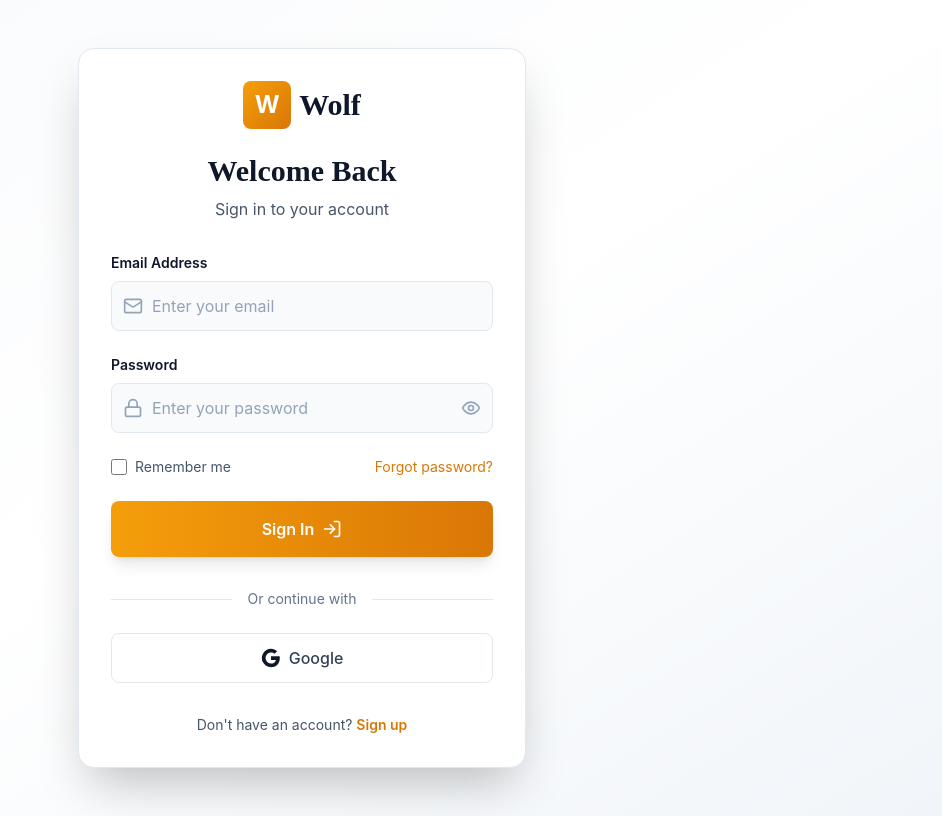
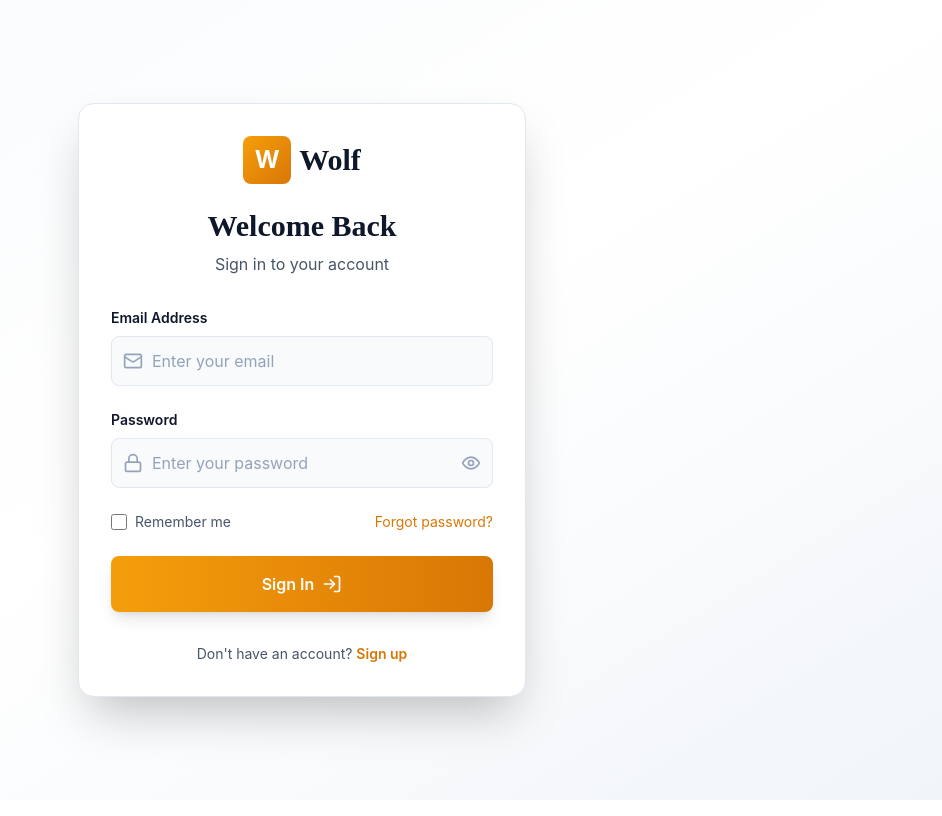
Before and after one commit to ryoheina/traiding, a Next.js app: page /login in a window 1280 px wide. Shown: the whole page, without its empty margins (338-1280 px from the left). Built offline with nearby package versions, Linux system fonts and the light colour scheme.

Commit message:
Remove Google sign-in button from login page

```diff
--- a/src/app/login/page.tsx
+++ b/src/app/login/page.tsx
@@ -11,7 +11,6 @@ import {
 } from "lucide-react";
 import Link from "next/link";
 import { useRouter } from "next/navigation";
-import { signIn } from "next-auth/react";
 
 export default function LoginPage() {
   const router = useRouter();
@@ -22,7 +21,6 @@ export default function LoginPage() {
   const [showPassword, setShowPassword] = useState(false);
   const [errors, setErrors] = useState<Record<string, string>>({});
   const [isLoading, setIsLoading] = useState(false);
-  const [isGoogleLoading, setIsGoogleLoading] = useState(false);
 
   const validateForm = () => {
     const newErrors: Record<string, string> = {};
@@ -90,17 +88,6 @@ export default function LoginPage() {
         ...errors,
         [e.target.name]: ""
       });
-    }
-  };
-
-  const handleGoogleSignIn = async () => {
-    setIsGoogleLoading(true);
-    try {
-      await signIn('google', { callbackUrl: '/team' });
-    } catch (error) {
-      setErrors({ submit: 'Google sign-in failed' });
-    } finally {
-      setIsGoogleLoading(false);
     }
   };
 
@@ -221,40 +208,6 @@ export default function LoginPage() {
             </button>
           </form>
 
-          <div className="mt-8">
-            <div className="relative">
-              <div className="absolute inset-0 flex items-center">
-                <div className="w-full border-t border-wolf-200 dark:border-wolf-700" />
-              </div>
-              <div className="relative flex justify-center text-sm">
-                <span className="px-4 bg-white dark:bg-wolf-900 text-wolf-500">Or continue with</span>
-              </div>
-            </div>
-
-            <div className="mt-6">
-              <button
-                type="button"
-                onClick={handleGoogleSignIn}
-                disabled={isGoogleLoading}
-                className="w-full flex items-center justify-center space-x-2 py-3 border border-wolf-200 dark:border-wolf-700 rounded-lg hover:bg-wolf-50 dark:hover:bg-wolf-800 transition-colors disabled:opacity-50 disabled:cursor-not-allowed"
-              >
-                {isGoogleLoading ? (
-                  <div className="w-5 h-5 border-2 border-wolf-400 border-t-transparent rounded-full animate-spin" />
-                ) : (
-                  <svg className="w-5 h-5" viewBox="0 0 24 24">
-                    <path fill="currentColor" d="M22.56 12.25c0-.78-.07-1.53-.2-2.25H12v4.26h5.92c-.26 1.37-1.04 2.53-2.21 3.31v2.77h3.57c2.08-1.92 3.28-4.74 3.28-8.09z"/>
-                    <path fill="currentColor" d="M12 23c2.97 0 5.46-.98 7.28-2.66l-3.57-2.77c-.98.66-2.23 1.06-3.71 1.06-2.86 0-5.29-1.93-6.16-4.53H2.18v2.84C3.99 20.53 7.7 23 12 23z"/>
-                    <path fill="currentColor" d="M5.84 14.09c-.22-.66-.35-1.36-.35-2.09s.13-1.43.35-2.09V7.07H2.18C1.43 8.55 1 10.22 1 12s.43 3.45 1.18 4.93l2.85-2.22.81-.62z"/>
-                    <path fill="currentColor" d="M12 5.38c1.62 0 3.06.56 4.21 1.64l3.15-3.15C17.45 2.09 14.97 1 12 1 7.7 1 3.99 3.47 2.18 7.07l3.66 2.84c.87-2.6 3.3-4.53 6.16-4.53z"/>
-                  </svg>
-                )}
-                <span className="text-wolf-700 dark:text-wolf-300 font-medium">
-                  {isGoogleLoading ? 'Signing in with Google...' : 'Google'}
-                </span>
-              </button>
-            </div>
-          </div>
-
           <p className="mt-8 text-center text-sm text-wolf-600 dark:text-wolf-400">
             Don&apos;t have an account?{" "}
             <Link href="/register" className="text-gold-600 hover:text-gold-700 font-semibold">
```
